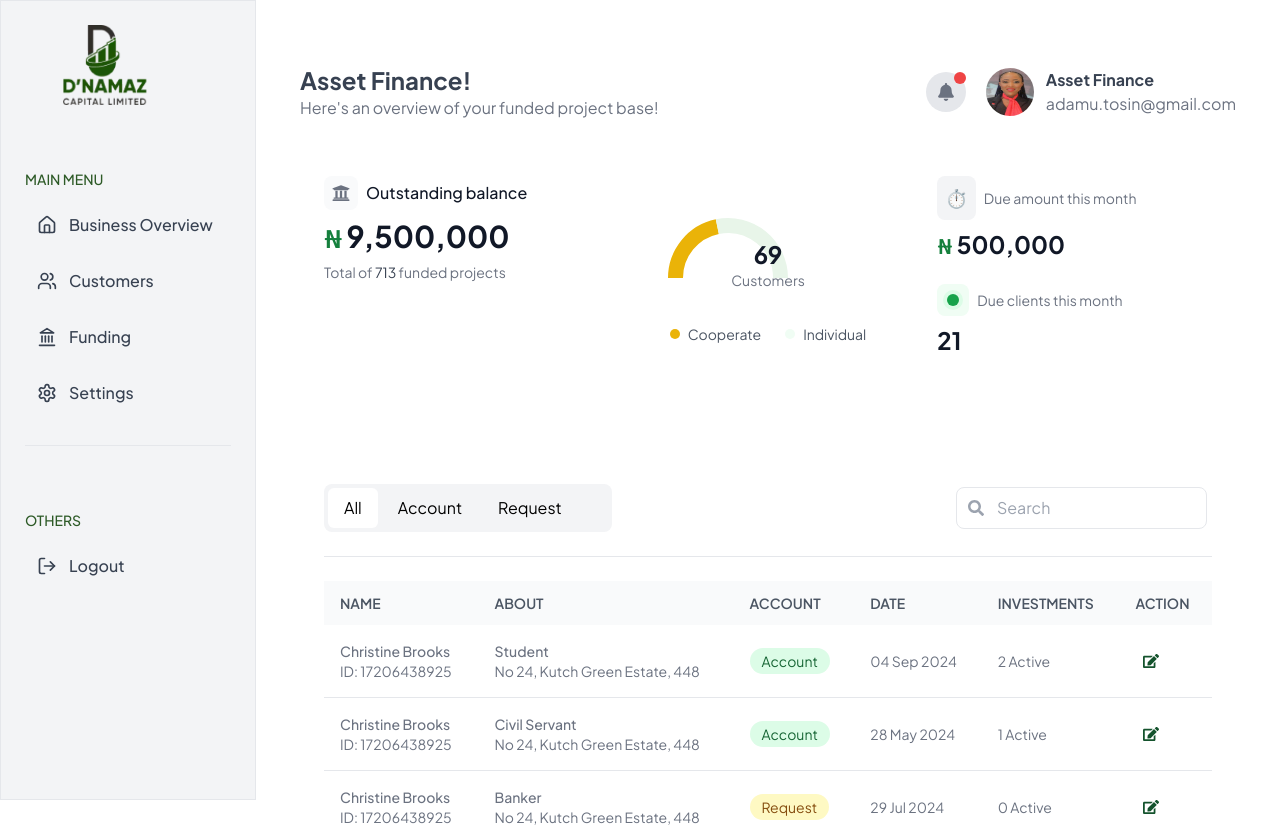
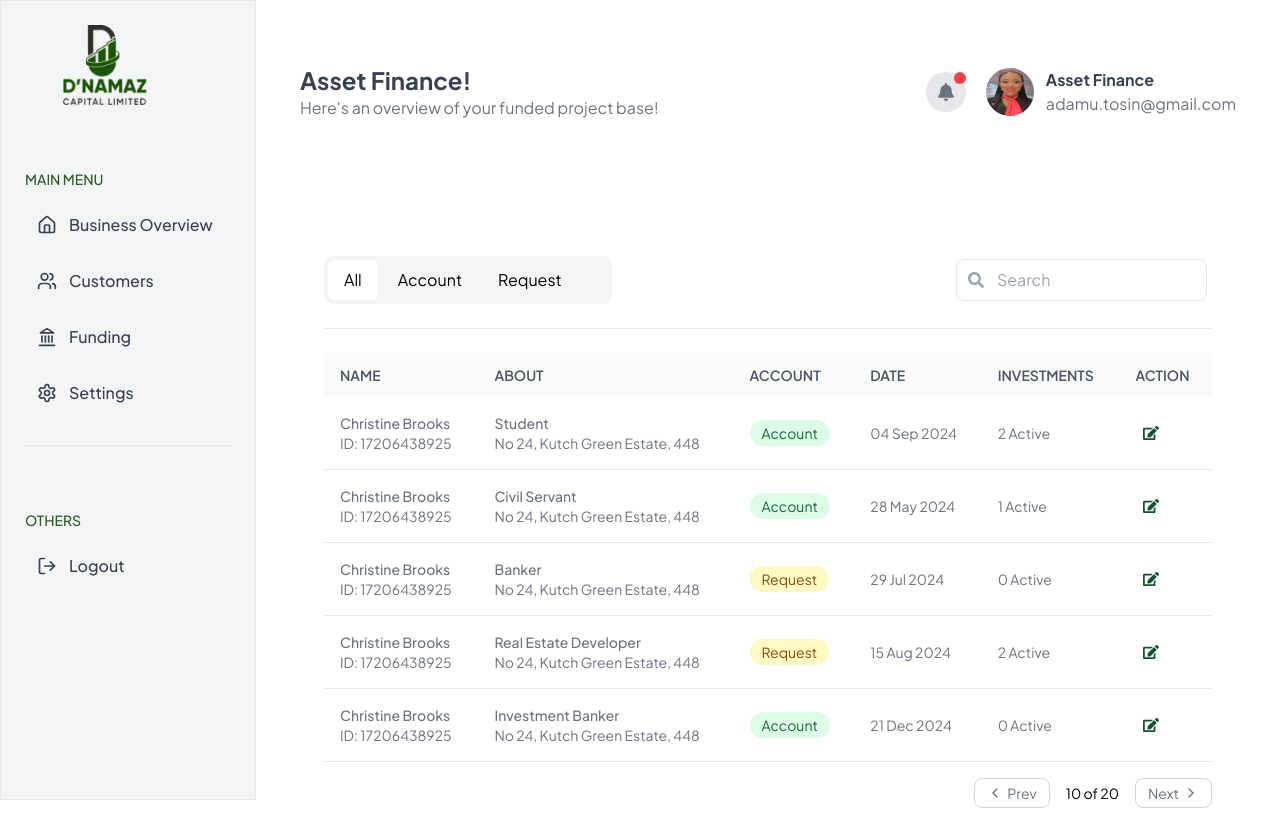
Before and after one commit to AyoMoses1/dnamaz, a Next.js app: page /funding in a window 1280 px wide. Shown: the top 827 px of the page. Built offline with nearby package versions, Linux system fonts and the light colour scheme; no server answers.

Commit message:
refactor: clean up JSX formatting and improve component structure in funding page

```diff
--- a/app/funding/page.tsx
+++ b/app/funding/page.tsx
@@ -7,24 +7,25 @@ export default function Page() {
   return (
     <div className="flex">
       <div className="fixed">
-         <Sidebar/>
+        <Sidebar />
       </div>
       <main className="ml-64 flex-1 p-6">
         <div className="flex-1 p-5">
           <Header
             name="Asset Finance"
             description="Here's an overview of your funded project base"
-          email="adamu.tosin@gmail.com" />
+            email="adamu.tosin@gmail.com"
+          />
 
           <div className="container mx-auto py-8">
-      <OutstandingBalance
+            {/* <OutstandingBalance
         totalProjects={713}
         outstandingBalance={9500000}
         dueAmount={500000}
         dueClients={21}
         cooperateCustomers={69}
         individualCustomers={0}
-      />
+      /> */}
           </div>
 
           <FundingTable />
```
Lines whose indentation alone changed are shown as unchanged.
